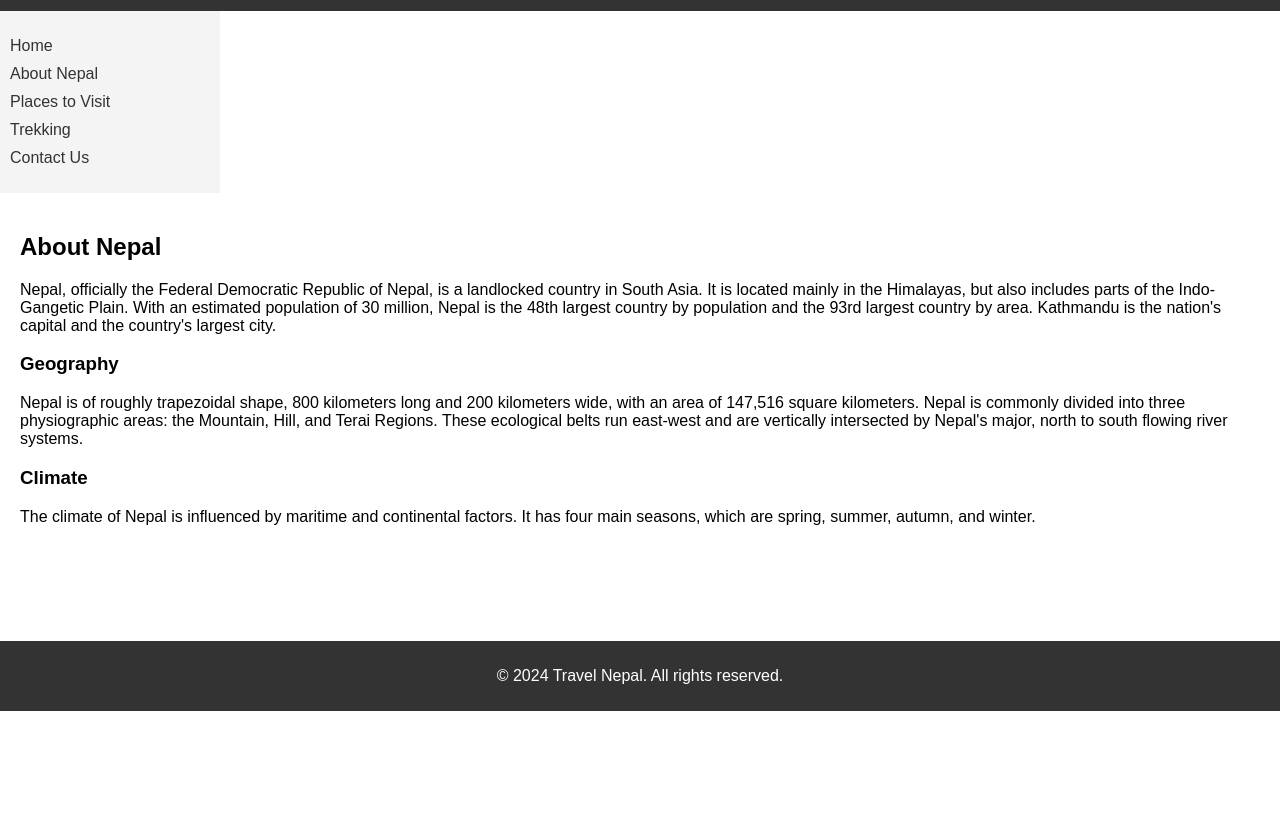
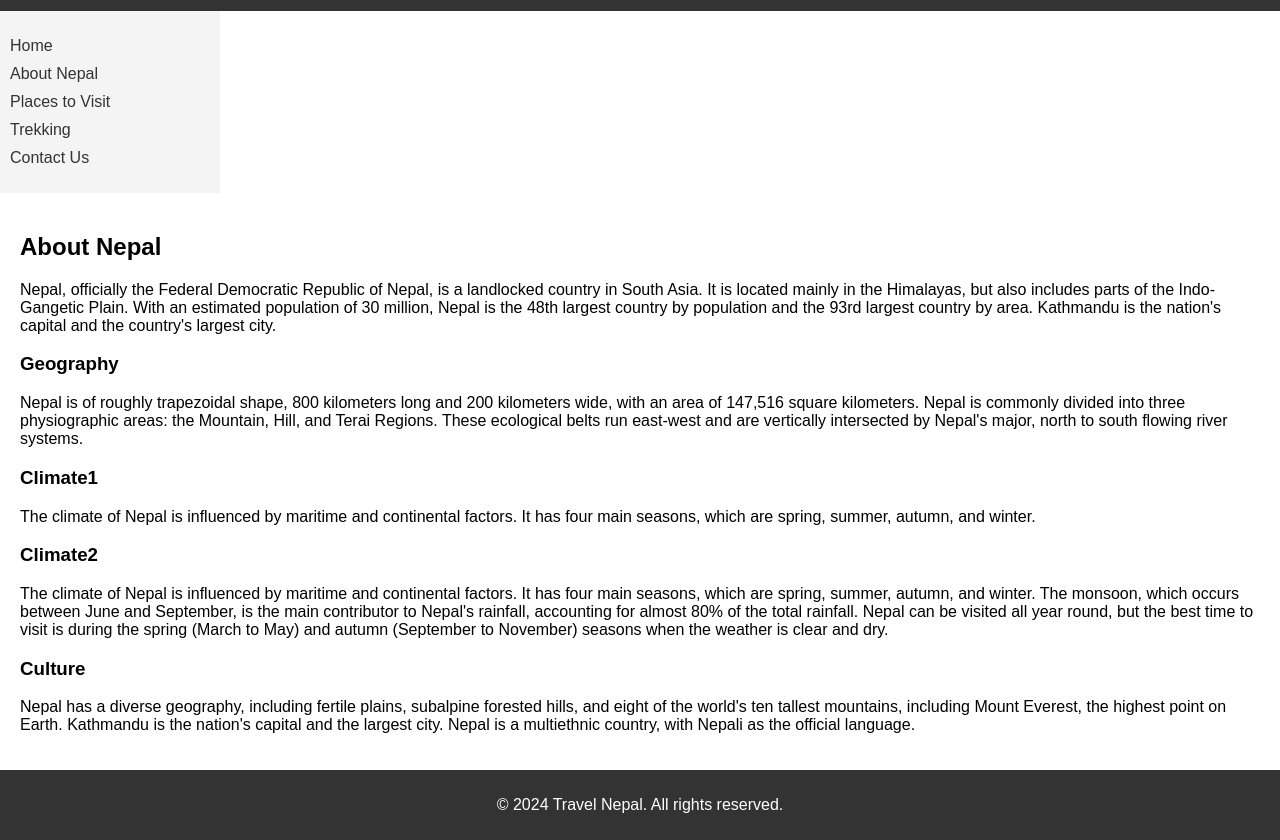
Before and after one commit to sarojregmi926/cicd-demo, a plain HTML site: page index.html in a window 1280 px wide. Shown: the part 89-929 px from the top of the page. Before the commit the page ends 800 px from the top, so only its background shows below. Drawn offline with Linux system fonts and the light colour scheme.

Commit message:
1st dev comit after adding content

```diff
--- a/index.html
+++ b/index.html
@@ -1,5 +1,6 @@
 <!DOCTYPE html>
 <html lang="en">
+
 <head>
     <meta charset="UTF-8">
     <meta name="viewport" content="width=device-width, initial-scale=1.0">
@@ -58,6 +59,7 @@
         }
     </style>
 </head>
+
 <body>
     <div class="container">
         <header>
@@ -76,13 +78,33 @@
 
         <div class="content">
             <h2>About Nepal</h2>
-            <p>Nepal, officially the Federal Democratic Republic of Nepal, is a landlocked country in South Asia. It is located mainly in the Himalayas, but also includes parts of the Indo-Gangetic Plain. With an estimated population of 30 million, Nepal is the 48th largest country by population and the 93rd largest country by area. Kathmandu is the nation's capital and the country's largest city.</p>
+            <p>Nepal, officially the Federal Democratic Republic of Nepal, is a landlocked country in South Asia. It is
+                located mainly in the Himalayas, but also includes parts of the Indo-Gangetic Plain. With an estimated
+                population of 30 million, Nepal is the 48th largest country by population and the 93rd largest country
+                by area. Kathmandu is the nation's capital and the country's largest city.</p>
 
             <h3>Geography</h3>
-            <p>Nepal is of roughly trapezoidal shape, 800 kilometers long and 200 kilometers wide, with an area of 147,516 square kilometers. Nepal is commonly divided into three physiographic areas: the Mountain, Hill, and Terai Regions. These ecological belts run east-west and are vertically intersected by Nepal's major, north to south flowing river systems.</p>
+            <p>Nepal is of roughly trapezoidal shape, 800 kilometers long and 200 kilometers wide, with an area of
+                147,516 square kilometers. Nepal is commonly divided into three physiographic areas: the Mountain, Hill,
+                and Terai Regions. These ecological belts run east-west and are vertically intersected by Nepal's major,
+                north to south flowing river systems.</p>
 
-            <h3>Climate</h3>
-            <p>The climate of Nepal is influenced by maritime and continental factors. It has four main seasons, which are spring, summer, autumn, and winter.</p>
+            <h3>Climate1</h3>
+            <p>The climate of Nepal is influenced by maritime and continental factors. It has four main seasons, which
+                are spring, summer, autumn, and winter.</p>
+
+            <h3>Climate2</h3>
+            <p>The climate of Nepal is influenced by maritime and continental factors. It has four main seasons, which
+                are spring, summer, autumn, and winter. The monsoon, which occurs between June and September, is the
+                main contributor to Nepal's rainfall, accounting for almost 80% of the total rainfall. Nepal can be
+                visited all year round, but the best time to visit is during the spring (March to May) and autumn
+                (September to November) seasons when the weather is clear and dry.</p>
+
+            <h3>Culture</h3>
+            <p>Nepal has a diverse geography, including fertile plains, subalpine forested hills, and eight of the
+                world's ten tallest mountains, including Mount Everest, the highest point on Earth. Kathmandu is the
+                nation's capital and the largest city. Nepal is a multiethnic country, with Nepali as the official
+                language.</p>
         </div>
 
         <footer>
@@ -90,4 +112,5 @@
         </footer>
     </div>
 </body>
+
 </html>
```
